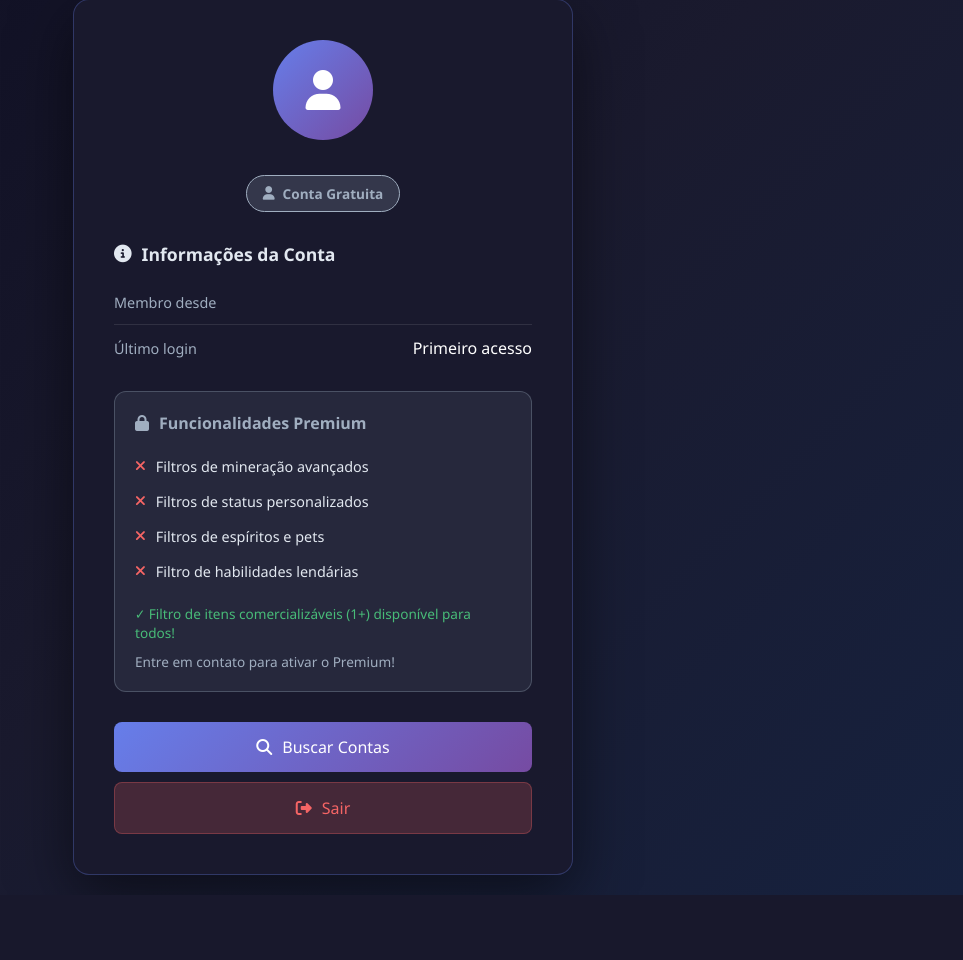
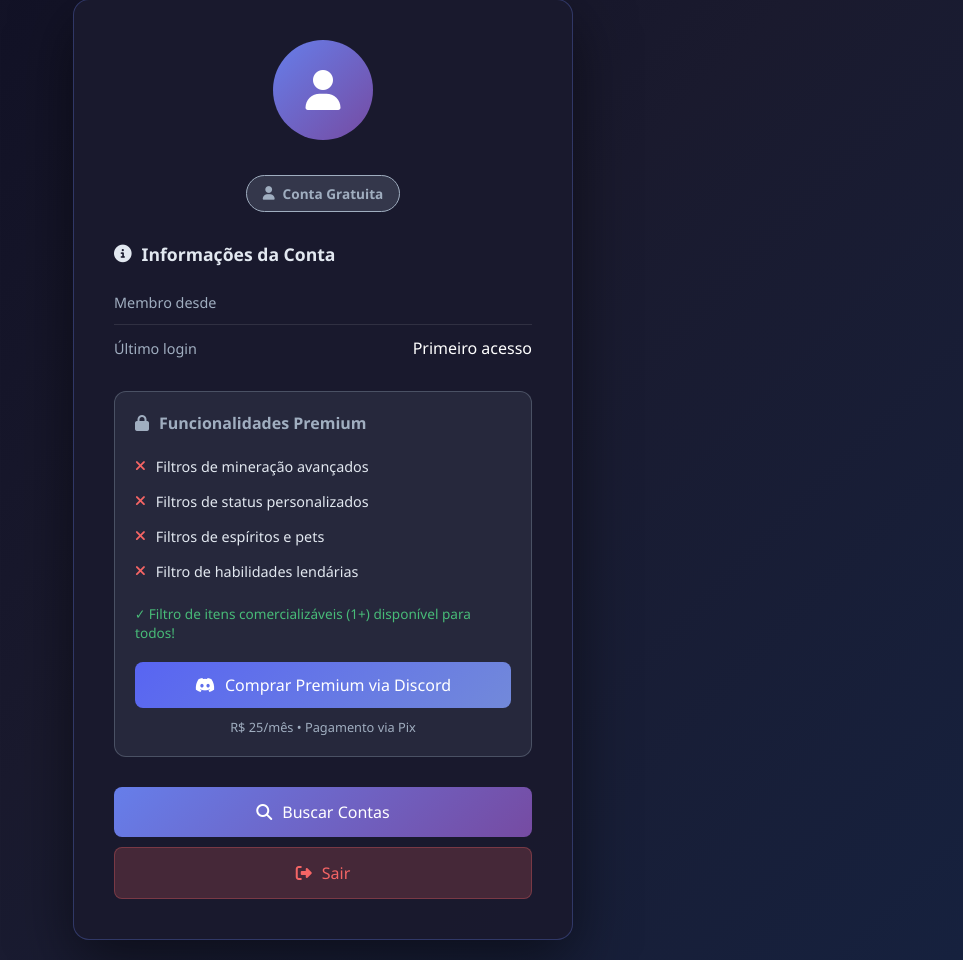
Before and after one commit to jeansignos/hunter, a Flask app: template templates/auth/profile.html in a window 1280 px wide. Shown: the part 21-981 px from the top of the page, without its empty margins (317-1280 px from the left). Before the commit the page ends 916 px from the top, so only its background shows below. Run offline with Flask 3, Linux system fonts and the light colour scheme; the template is opened without the code that fills it, so the values that code supplies are empty.

Commit message:
Adiciona link do Discord para comprar Premium

```diff
--- a/templates/auth/profile.html
+++ b/templates/auth/profile.html
@@ -323,9 +323,14 @@
             <p style="color: #48bb78; font-size: 0.85rem; margin-top: 15px;">
                 ✓ Filtro de itens comercializáveis (1+) disponível para todos!
             </p>
-            <p style="color: #a0aec0; font-size: 0.85rem; margin-top: 10px;">
-                Entre em contato para ativar o Premium!
-            </p>
+            <div style="margin-top: 20px; text-align: center;">
+                <a href="https://discord.gg/deSKDPNzAW" target="_blank" class="btn btn-primary" style="background: linear-gradient(135deg, #5865F2, #7289DA); border: none; padding: 12px 25px; font-size: 1rem;">
+                    <i class="fab fa-discord"></i> Comprar Premium via Discord
+                </a>
+                <p style="color: #a0aec0; font-size: 0.8rem; margin-top: 10px;">
+                    R$ 25/mês • Pagamento via Pix
+                </p>
+            </div>
         </div>
         {% endif %}
 
--- a/templates/index_filtro.html
+++ b/templates/index_filtro.html
@@ -644,7 +644,9 @@
                     {% if is_premium %}
                         <span class="premium-user"><i class="fas fa-crown"></i> Premium</span>
                     {% else %}
-                        <span style="color: #a0aec0;">Conta Gratuita</span>
+                        <a href="https://discord.gg/deSKDPNzAW" target="_blank" style="background: linear-gradient(135deg, #5865F2, #7289DA); color: white; padding: 5px 12px; border-radius: 6px; font-size: 0.85rem; text-decoration: none;">
+                            <i class="fab fa-discord"></i> Seja Premium
+                        </a>
                     {% endif %}
                     <a href="{{ url_for('auth.logout') }}"><i class="fas fa-sign-out-alt"></i> Sair</a>
                 </div>
```
